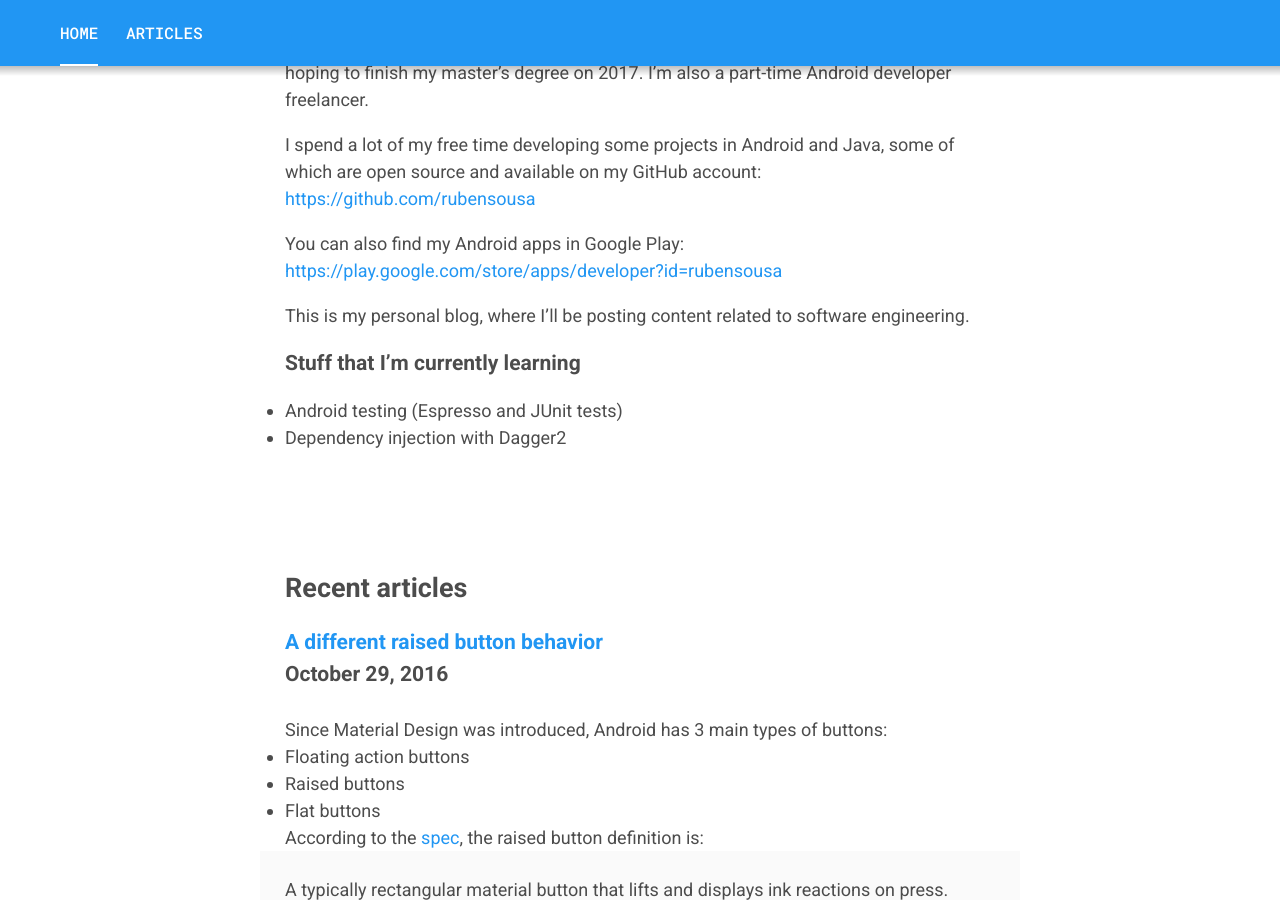
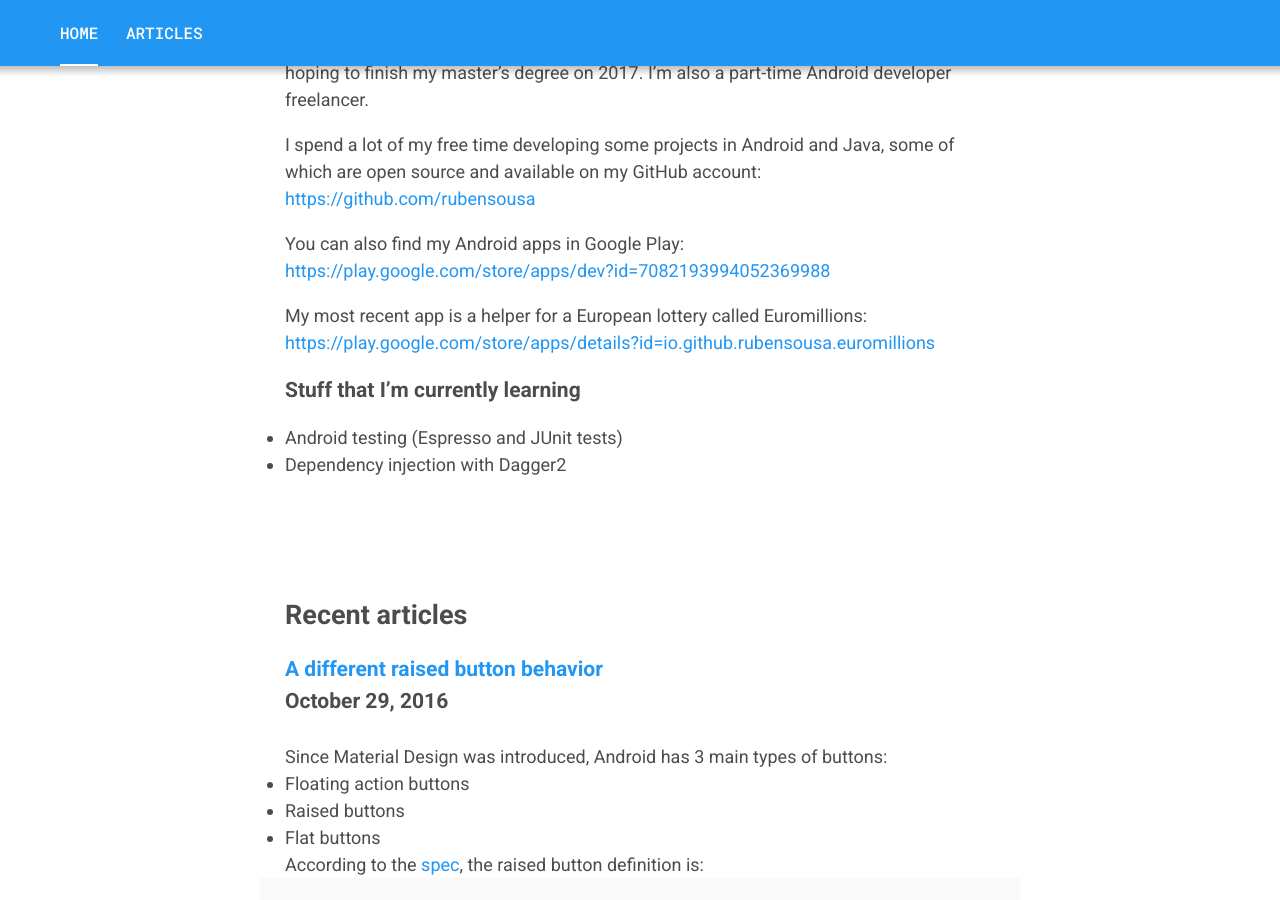
Before and after one commit to rubensousa/rubensousa.github.io, a Jekyll site: the page built from index.markdown, in a window 1280 px wide and 900 px high, scrolled down 319 px. Built offline with Jekyll 4.4.1, drawn with Linux system fonts in a browser that asks for light colours.

Commit message:
Update developer page and mention recent app

```diff
--- a/index.markdown
+++ b/index.markdown
@@ -8,9 +8,9 @@ I'm also a part-time Android developer freelancer.
 I spend a lot of my free time developing some projects in Android and Java, some of which are open source and available on my GitHub account:
 [https://github.com/rubensousa](https://github.com/rubensousa)
 
-You can also find my Android apps in Google Play: [https://play.google.com/store/apps/developer?id=rubensousa](https://play.google.com/store/apps/developer?id=rubensousa)
+You can also find my Android apps in Google Play: [https://play.google.com/store/apps/dev?id=7082193994052369988](https://play.google.com/store/apps/dev?id=7082193994052369988)
 
-This is my personal blog, where I'll be posting content related to software engineering.
+My most recent app is a helper for a European lottery called Euromillions: [https://play.google.com/store/apps/details?id=io.github.rubensousa.euromillions](https://play.google.com/store/apps/details?id=io.github.rubensousa.euromillions)
 
 ### Stuff that I'm currently learning
 
```
